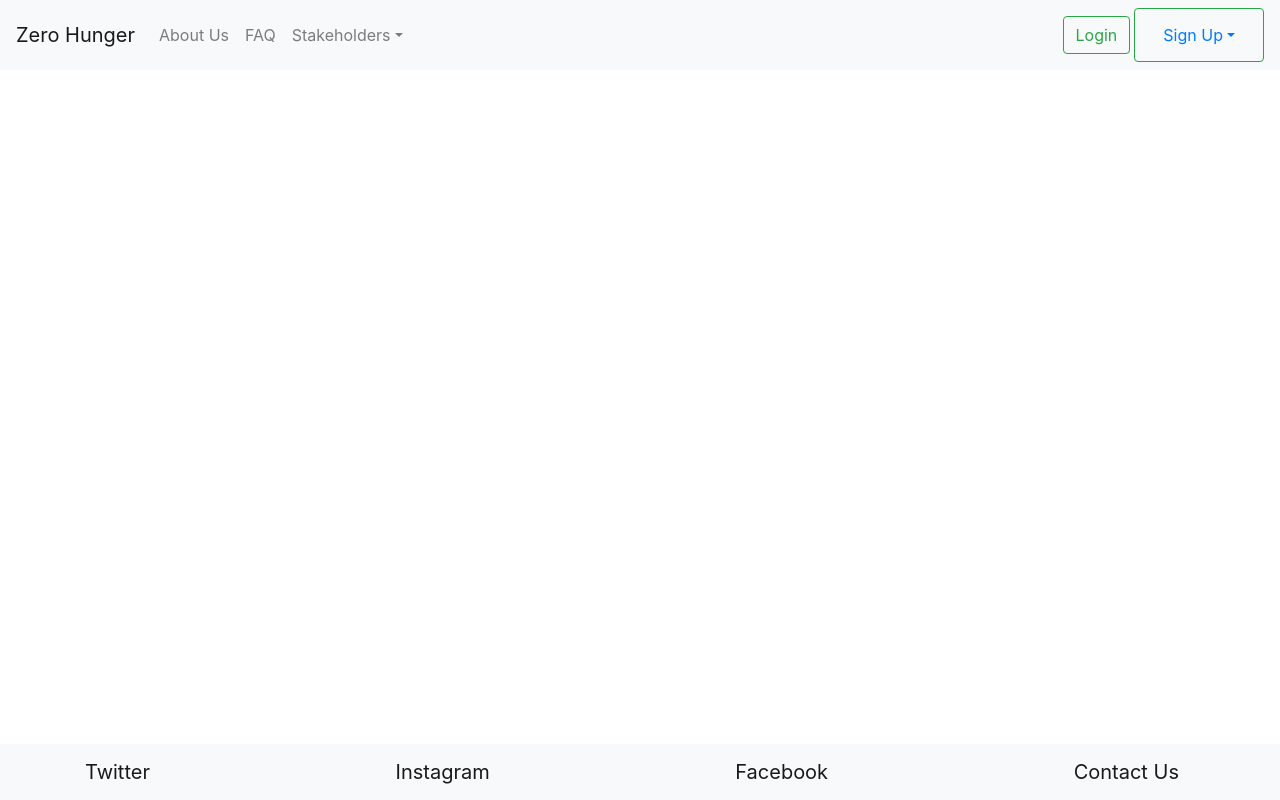
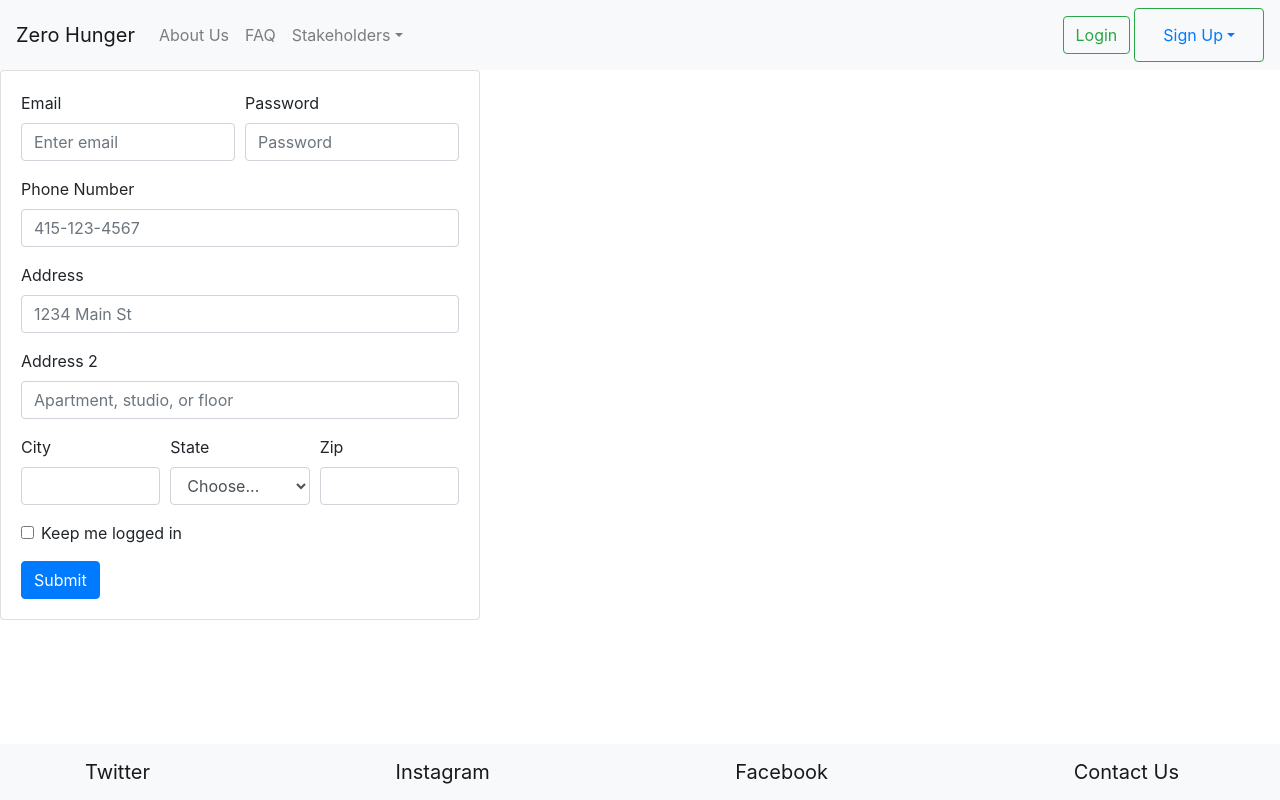
Before and after one commit to makhmudislamov/food-sharing-mvp, a React (Create React App) app in the folder food-sharing/: page /signup in a window 1280 px wide. Built offline with nearby package versions, Linux system fonts and the light colour scheme.

Commit message:
singup route and page ready

```diff
--- a/food-sharing/src/App.js
+++ b/food-sharing/src/App.js
@@ -4,6 +4,7 @@
 import Body from './components/homePageBody';
 import { BrowserRouter as Router, Switch, Route  } from "react-router-dom";
 import Auth from "./components/Auth";
+import SignUp from "./components/SignUp";
 
 class App extends Component {
   // state = {  }
@@ -15,6 +16,7 @@
                     <NavigationBar />
                     <Route path="/" exact component={Body} />
                     <Route path="/login" component={Auth} />
+                    <Route path="/signup" component={SignUp} />
                     <Footer />
                 </React.Fragment>
             </Switch>
--- /dev/null
+++ b/food-sharing/src/components/SignUp.jsx
@@ -0,0 +1,18 @@
+import React, { Component } from "react";
+import Navbar from "./navbar";
+import Footer from "./footer";
+import SignUpForm from "./auth/signupForm"
+
+class SignUp extends Component {
+    // state = {  }
+    render() {
+        return (
+            <React.Fragment>
+                <SignUpForm />
+                <Footer />
+            </React.Fragment>
+         );
+    }
+}
+
+export default SignUp;
--- a/food-sharing/src/components/auth/loginCard.jsx
+++ b/food-sharing/src/components/auth/loginCard.jsx
@@ -7,7 +7,7 @@
     // state = {  }
     render() {
         return (
-            <Card style={{ width: '18rem' }}>
+            <Card style={{ width: '30rem' }}>
 
                 <Card.Body>
                     <Form>
@@ -24,7 +24,7 @@
                             <Form.Control type="password" placeholder="Password" />
                         </Form.Group>
                         <Form.Group controlId="formBasicCheckbox">
-                            <Form.Check type="checkbox" label="Check me out" />
+                            <Form.Check type="checkbox" label="Keep me logged in" />
                         </Form.Group>
                         <Button variant="primary" type="submit">
                             Submit
--- /dev/null
+++ b/food-sharing/src/components/auth/signupForm.jsx
@@ -0,0 +1,77 @@
+import React, { Component } from 'react';
+import { Form, Col, Button, Card } from 'react-bootstrap';
+
+class SignUpForm extends Component {
+    // state = {  }
+    render() {
+        return (
+            <Card style={{ width: "30rem" }}>
+                <Card.Body>
+                    <Form>
+                        <Form.Row>
+                            <Form.Group as={Col} controlId="formGridEmail">
+                                <Form.Label>Email</Form.Label>
+                                <Form.Control
+                                    type="email"
+                                    placeholder="Enter email"
+                                />
+                            </Form.Group>
+
+                            <Form.Group as={Col} controlId="formGridPassword">
+                                <Form.Label>Password</Form.Label>
+                                <Form.Control
+                                    type="password"
+                                    placeholder="Password"
+                                />
+                            </Form.Group>
+                        </Form.Row>
+
+                        <Form.Group controlId="formGridPhone">
+                            <Form.Label>Phone Number</Form.Label>
+                            <Form.Control placeholder="415-123-4567" />
+                        </Form.Group>
+                        <Form.Group controlId="formGridAddress1">
+                            <Form.Label>Address</Form.Label>
+                            <Form.Control placeholder="1234 Main St" />
+                        </Form.Group>
+
+                        <Form.Group controlId="formGridAddress2">
+                            <Form.Label>Address 2</Form.Label>
+                            <Form.Control placeholder="Apartment, studio, or floor" />
+                        </Form.Group>
+
+                        <Form.Row>
+                            <Form.Group as={Col} controlId="formGridCity">
+                                <Form.Label>City</Form.Label>
+                                <Form.Control />
+                            </Form.Group>
+
+                            <Form.Group as={Col} controlId="formGridState">
+                                <Form.Label>State</Form.Label>
+                                <Form.Control as="select">
+                                    <option>Choose...</option>
+                                    <option>...</option>
+                                </Form.Control>
+                            </Form.Group>
+
+                            <Form.Group as={Col} controlId="formGridZip">
+                                <Form.Label>Zip</Form.Label>
+                                <Form.Control />
+                            </Form.Group>
+                        </Form.Row>
+
+                        <Form.Group id="formGridCheckbox">
+                            <Form.Check type="checkbox" label="Keep me logged in" />
+                        </Form.Group>
+
+                        <Button variant="primary" type="submit">
+                            Submit
+                        </Button>
+                    </Form>
+                </Card.Body>
+            </Card>
+        );
+    }
+}
+
+export default SignUpForm;
--- a/food-sharing/src/components/navbar.jsx
+++ b/food-sharing/src/components/navbar.jsx
@@ -7,7 +7,7 @@
     render() {
         return (
             <Navbar bg="light" expand="lg">
-                <Navbar.Brand href="#home">Zero Hunger</Navbar.Brand>
+                <Navbar.Brand href="/">Zero Hunger</Navbar.Brand>
                 <Navbar.Toggle aria-controls="basic-navbar-nav" />
                 <Navbar.Collapse id="basic-navbar-nav">
                     <Nav className="mr-auto">
@@ -32,7 +32,7 @@
                     <Button className="m-1" href="/login" variant="outline-success">Login</Button>
                     <Button variant="outline-success">
                         <NavDropdown className="m-auto" title="Sign Up">
-                            <NavDropdown.Item href="#action/3.1">
+                            <NavDropdown.Item href="/signup">
                                 Sign Up as a Restaurant
                             </NavDropdown.Item>
                             <NavDropdown.Item href="#action/3.1">
```
Also changed, not shown: food-sharing/src/components/auth/signupCard.jsx (deleted).
